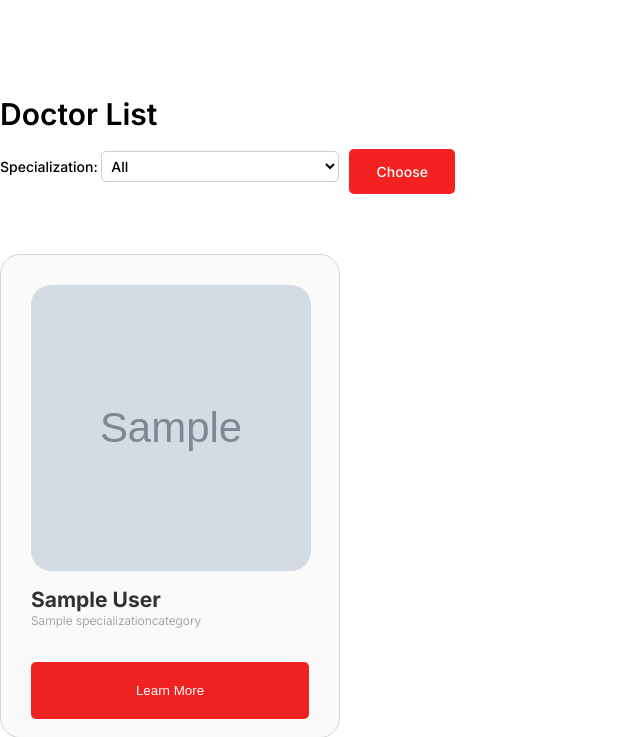
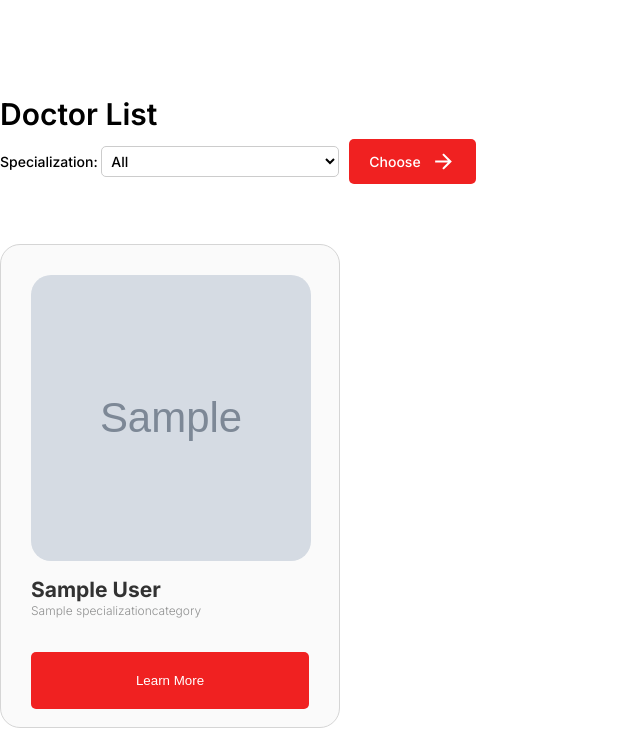
Before and after one commit to yaseliwanoff/mediconnect, a Django app: page /doctor-list/ in a window 1280 px wide; the page is wider, and only the part inside the window is pictured. Shown: the part 88-825 px from the top of that part, without its empty margins (0-640 px from the left). Run offline with Django 5.2, Linux system fonts and the light colour scheme; tables that the repository leaves empty hold one stand-in row (values such as "Sample post"); grey boxes marked "Sample" are stand-in pictures.

Commit message:
continue

```diff
--- a/main/templates/main/base.html
+++ b/main/templates/main/base.html
@@ -9,12 +9,10 @@
           content="width=device-width, user-scalable=no, initial-scale=1.0, maximum-scale=1.0, minimum-scale=1.0">
     <meta http-equiv="X-UA-Compatible" content="ie=edge">
     <link rel="stylesheet" href="{% static 'main/css/main.css' %}">
-    <!-- <link rel="stylesheet" href="{% static './main/css/cursor.css' %}"> -->
 
     <title>{% block title %}{% endblock %}</title>
 </head>
 <body>
-<!-- <script src="{% static './main/js/cursor.js' %}"></script> -->
 <header class="container">
     <div class="header__items">
         <div class="header__logo">
--- a/main/templates/main/doctor-list.html
+++ b/main/templates/main/doctor-list.html
@@ -8,9 +8,14 @@
     <h1>Doctor List</h1>
     <form method="get" class="doctor__form">
         {{ filter_form.as_p }}
-        <div class="doctor__list__button">
-            <button type="submit">Choose</button>
-        </div>
+        <button class="button">
+            <span>Choose</span>
+            <svg viewBox="0 0 24 24" class="arr-1" xmlns="http://www.w3.org/2000/svg">
+                <path
+                    d="M16.1716 10.9999L10.8076 5.63589L12.2218 4.22168L20 11.9999L12.2218 19.778L10.8076 18.3638L16.1716 12.9999H4V10.9999H16.1716Z"
+                ></path>
+            </svg>
+        </button>
     </form>
     <div class="doctors">
         {% for doctor in doctors %}
```
